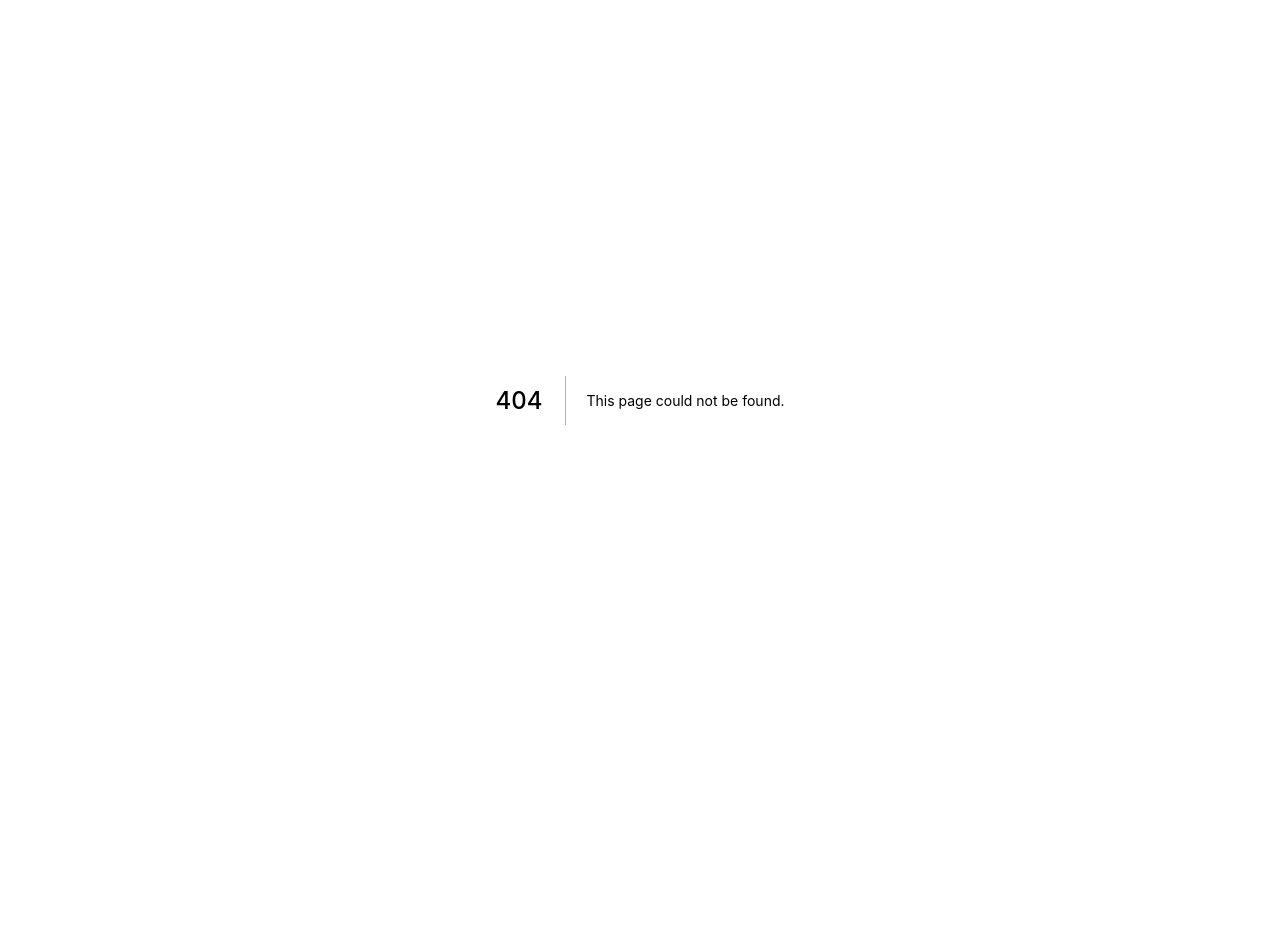
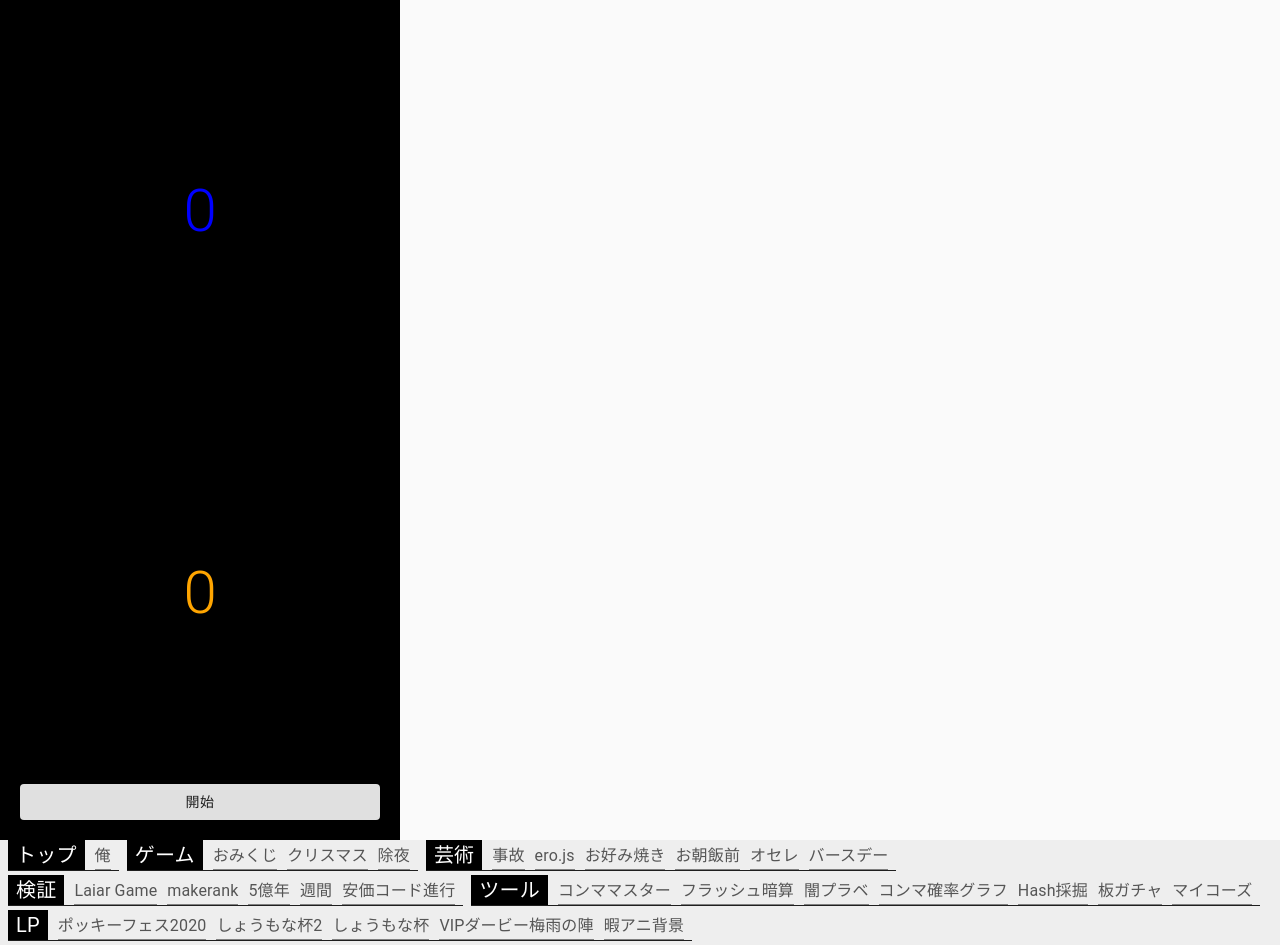
Before and after one commit to vipzero/hello, a Next.js app: page /tool/flushese in a window 1280 px wide. Before the commit this address had no page. Before the commit the page ends 800 px from the top, so only its background shows below. Built offline with nearby package versions, Linux system fonts and the light colour scheme; a web font is replaced by a local one.

Commit message:
add flush ese

```diff
--- a/src/components/menuGroups.ts
+++ b/src/components/menuGroups.ts
@@ -38,6 +38,7 @@ const menuGroups: MenuGroup[] = [
 		name: 'ツール',
 		menus: [
 			{ path: '/tool/mili', name: 'コンママスター' },
+			{ path: '/tool/flushese', name: 'フラッシュ暗算' },
 			{ path: '/tool/yamipurabe', name: '闇プラベ' },
 			{ path: '/tool/probability', name: 'コンマ確率グラフ' },
 			{ path: '/tool/dighash', name: 'Hash採掘' },
--- /dev/null
+++ b/src/pages/tool/flushese.tsx
@@ -0,0 +1,109 @@
+import { Button, Typography } from '@material-ui/core'
+import { useEffect, useState } from 'react'
+import styled from 'styled-components'
+import Layout from '../../components/Layout'
+
+const Wrap = styled.div`
+	width: 400px;
+	padding: 20px;
+	background: black;
+	color: white;
+`
+const NUM_RANGE = 100000
+const NUM_NUM = 30
+const FLUSH_INTERVAL = 100 // ms
+
+const genNums = () =>
+	[...Array(NUM_NUM).keys()].map(() => Math.floor(Math.random() * NUM_RANGE))
+
+const sleep = (msec: number) =>
+	new Promise((resolve) => setTimeout(resolve, msec))
+
+function FlushEse() {
+	const [num, setNum] = useState<string>('')
+	const [nums, setNums] = useState<number[]>([])
+	const [sum, setSum] = useState<number>(0)
+
+	const [num2, setNum2] = useState<string>('')
+	const [nums2, setNums2] = useState<number[]>([])
+	const [sum2, setSum2] = useState<number>(0)
+
+	useEffect(() => {
+		if (nums.length === 0) return
+		async function main() {
+			for (const v of nums) {
+				await sleep(FLUSH_INTERVAL)
+				setNum(String(v))
+			}
+			setNums([])
+		}
+		async function main2() {
+			for (const v of nums2) {
+				await sleep(FLUSH_INTERVAL * 1.2)
+				setNum2(String(v))
+			}
+			setNums2([])
+		}
+		main()
+		main2()
+
+		return () => {}
+	}, [nums])
+
+	const start = () => {
+		const nums = genNums()
+		const nums2 = genNums()
+
+		setNums(nums)
+		setSum(nums.reduce((a, b) => a + b, 0))
+		setNums2(nums2)
+		setSum2(nums2.reduce((a, b) => a + b, 0))
+	}
+	const started = nums.length > 0
+
+	return (
+		<Layout title="フラッシュ暗算">
+			<Wrap>
+				<div
+					style={{
+						display: 'grid',
+						width: '100%',
+						height: '100vh',
+						gridAutoRows: '1fr 1fr max-content',
+						alignItems: 'center',
+					}}
+				>
+					{started ? (
+						<Typography style={{ textAlign: 'center' }} variant="h2">
+							{num}
+						</Typography>
+					) : (
+						<Typography
+							style={{ textAlign: 'center', color: 'blue' }}
+							variant="h2"
+						>
+							{sum}
+						</Typography>
+					)}
+					{started ? (
+						<Typography style={{ textAlign: 'center' }} variant="h2">
+							{num2}
+						</Typography>
+					) : (
+						<Typography
+							style={{ textAlign: 'center', color: 'orange' }}
+							variant="h2"
+						>
+							{sum2}
+						</Typography>
+					)}
+					<Button variant="contained" onClick={start}>
+						{started ? '---' : '開始'}
+					</Button>
+				</div>
+			</Wrap>
+		</Layout>
+	)
+}
+
+export default FlushEse
```
